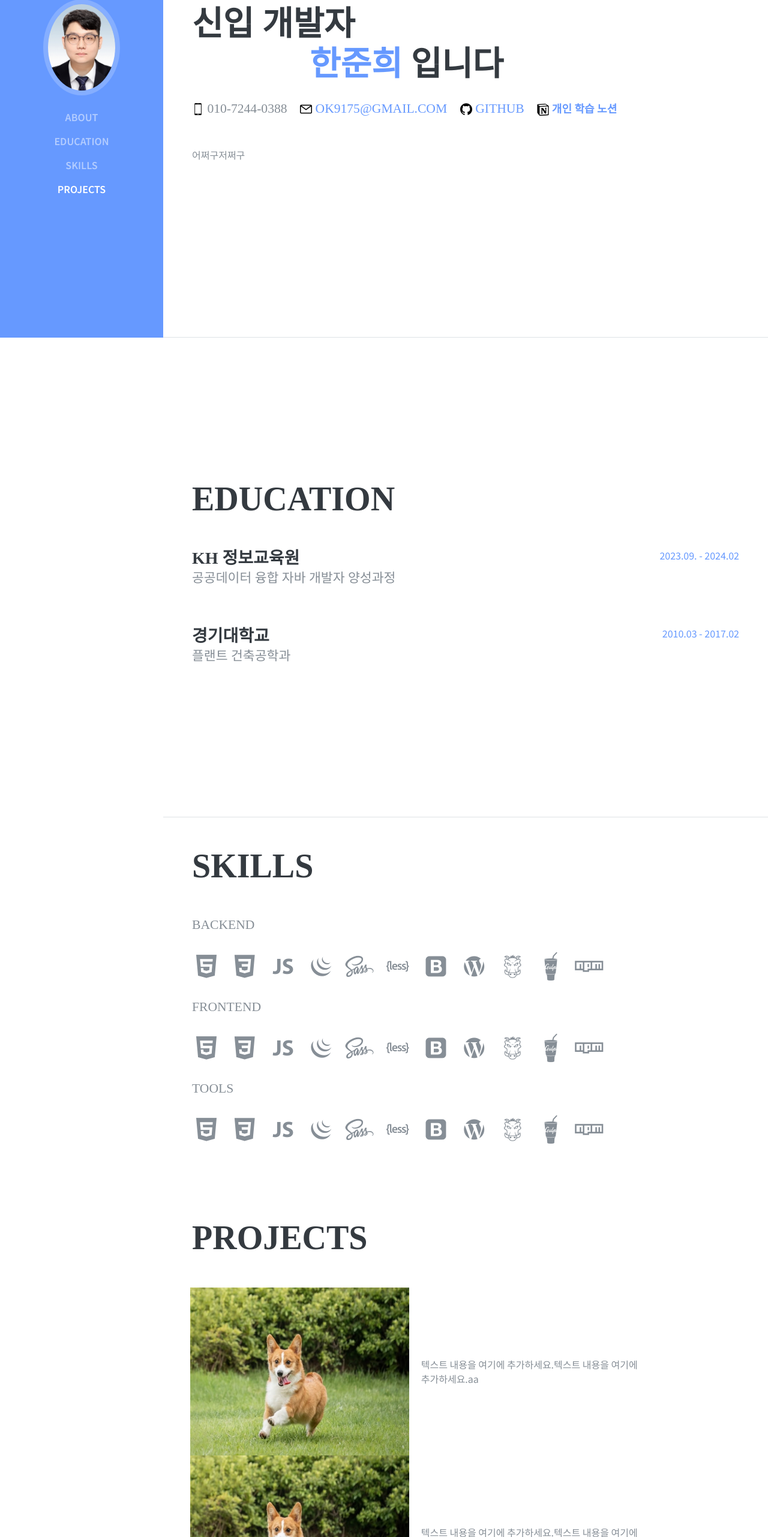
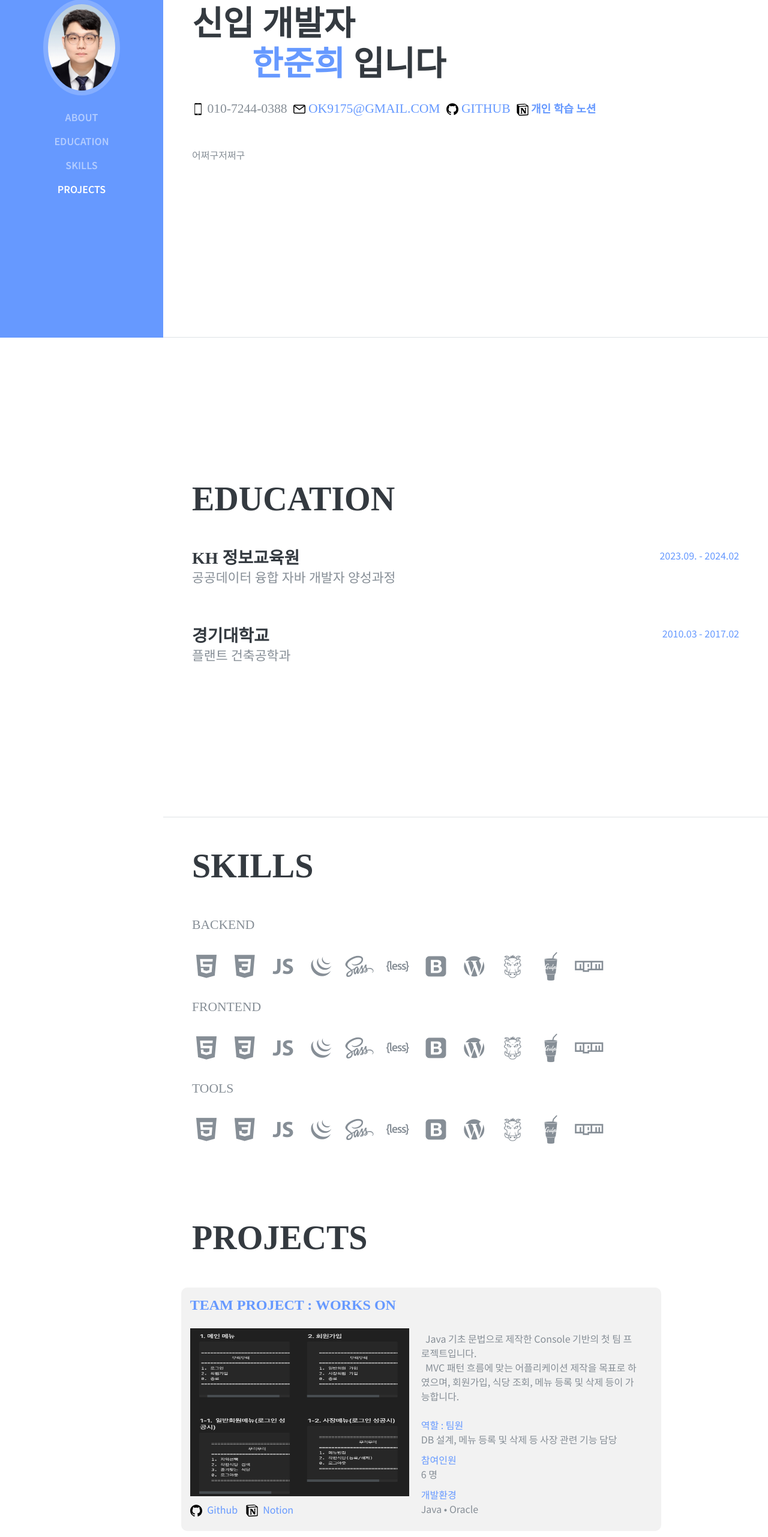
Before and after one commit to hjh705/jh_portfolio, a plain HTML site: page index.html in a window 1280 px wide. Shown: the part 237-2800 px from the top of the page at 60% size. Drawn offline with nearby package versions, Linux system fonts and the light colour scheme; a web font is replaced by a local one.

Commit message:
Feat: 포트폴리오 양식 확정

```diff
--- a/css/resume.css
+++ b/css/resume.css
@@ -116,7 +116,6 @@ a {
 
 
 /* 반응형 레이아웃을 위한 CSS */
-       /* 반응형 레이아웃을 위한 공통 CSS */
 .container {
 display: flex;
     flex-direction: column;
@@ -156,6 +155,20 @@ a {
 p {
     margin: 0;
 }
+
+/* 플젝 소개 css  */
+.container {
+  background-color: #f2f2f2; /* Light gray background */
+  margin-bottom: 20px; /* Add a little margin at the bottom */
+  padding: 15px; /* Optional: Add padding to space out the content */
+  border-radius: 10px;
+}
+
+/* 인트로 관련 css */
+
+.dynamic-space{
+  margin-left: 100px;
+}
 /* 모바일 화면에 대한 추가 CSS */
 @media (max-width: 768px) {
     .content {
@@ -165,4 +178,10 @@ a {
     .text-box .image-box{
       width: 100%;
     }
+    .dynamic-space{
+      margin-left: -2px;
     }
+    .text-box h4{
+      margin-top: 30px;
+    }
+}
--- a/index.html
+++ b/index.html
@@ -13,10 +13,11 @@
 
   <!-- Bootstrap core CSS -->
   <link href="vendor/bootstrap/css/bootstrap.min.css" rel="stylesheet">
-
   <!-- Custom fonts for this template -->
-    <link href="https://fonts.googleapis.com/css?family=Saira+Extra+Condensed:100,200,300,400,500,600,700,800,900" rel="stylesheet">
-    <link href="https://fonts.googleapis.com/css?family=Open+Sans:300,300i,400,400i,600,600i,700,700i,800,800i" rel="stylesheet">
+  <link href="https://fonts.googleapis.com/css?family=Saira+Extra+Condensed:100,200,300,400,500,600,700,800,900"
+    rel="stylesheet">
+  <link href="https://fonts.googleapis.com/css?family=Open+Sans:300,300i,400,400i,600,600i,700,700i,800,800i"
+    rel="stylesheet">
   <link href="vendor/font-awesome/css/font-awesome.min.css" rel="stylesheet">
   <link href="vendor/devicons/css/devicons.min.css" rel="stylesheet">
   <link href="vendor/simple-line-icons/css/simple-line-icons.css" rel="stylesheet">
@@ -31,7 +32,8 @@
 
   <!-- font -->
   <link rel="preconnect" href="https://fonts.gstatic.com" crossorigin>
-    <link href="https://fonts.googleapis.com/css2?family=Nanum+Pen+Script&family=Noto+Sans+KR:wght@100..900&display=swap" rel="stylesheet">
+  <link href="https://fonts.googleapis.com/css2?family=Nanum+Pen+Script&family=Noto+Sans+KR:wght@100..900&display=swap"
+    rel="stylesheet">
 
 </head>
 
@@ -44,7 +46,8 @@
         <img class="img-fluid img-profile rounded-circle mx-auto mb-2" src="img/profile.jpg" alt="">
       </span>
     </a>
-      <button class="navbar-toggler" type="button" data-toggle="collapse" data-target="#navbarSupportedContent" aria-controls="navbarSupportedContent" aria-expanded="false" aria-label="Toggle navigation">
+    <button class="navbar-toggler" type="button" data-toggle="collapse" data-target="#navbarSupportedContent"
+      aria-controls="navbarSupportedContent" aria-expanded="false" aria-label="Toggle navigation">
       <span class="navbar-toggler-icon"></span>
     </button>
     <div class="collapse navbar-collapse" id="navbarSupportedContent">
@@ -76,24 +79,32 @@
     <section class="resume-section p-3 p-lg-5 d-flex d-column" id="about">
       <div class="my-auto">
         <h2 class="mb-4">신입 개발자
-            <br/>
-            &nbsp; &nbsp; &nbsp; &nbsp; &nbsp; &nbsp; &nbsp; <span class="text-primary">한준희</span>
+          <br />
+          <span class="text-primary dynamic-space">한준희</span>
           입니다
         </h2>
-          <div class="subheading mb-5">
-            <img src="img/phone.png" width="20px" style="margin-bottom: 3px;"> 010-7244-0388 &nbsp;&nbsp;
+        <div class="subheading mb-5 d-flex flex-wrap align-items-center">
+          <div>
+            <img src="img/phone.png" width="20px" style="margin-bottom: 3px;"> 010-7244-0388
+          </div>
+          <div style="margin-left: 10px;">
             <a href="mailto:name@email.com">
               <img src="img/email.png" width="20px" style="margin-bottom: 3px;"> ok9175@gmail.com
             </a>
-            &nbsp;&nbsp;
+          </div>
+          <div style="margin-left: 10px;">
             <a href="https://github.com/hjh705">
               <img src="img/program_icon/github.svg" width="20px" style="margin-bottom: 3px;"> github
             </a>
-            &nbsp;&nbsp;
-            <a href="https://aged-serpent-82c.notion.site/350ace87bbcc4bf6a5d757753d7424b4?pvs=4" style="font-size:large; font-weight: 800;">
+          </div>
+          <div style="margin-left: 10px;">
+            <a href="https://aged-serpent-82c.notion.site/350ace87bbcc4bf6a5d757753d7424b4?pvs=4"
+              style="font-size:large; font-weight: 800;">
               <img src="img/program_icon/notion.svg" width="20px" style="margin-bottom: 3px;"> 개인 학습 노션
             </a>
           </div>
+        </div>
+
         <p class="mb-5">어쩌구저쩌구</p>
         <ul class="list-inline list-social-icons mb-0">
           <!-- <li class="list-inline-item">
@@ -335,57 +346,134 @@
       <div class="my-auto">
         <h2 class="mb-5">projects</h2>
         <div class="container">
+          <h4 style="color: #6699FF; font-weight: bolder; margin-bottom: 15px;">Team Project : Works On</h4>
           <div class="content">
             <div class="image-box">
-                    <img class="project-img"  src="img/project_img/test.jpg" style="width: 380px; height: 280px;">
+              <img class="project-img" src="img/project_img/minipj_mrmr.png" style="width: 380px; height: 280px; margin-bottom: 10px;">
+              <a href="">
+                <img src="/img/program_icon/github.svg" style="width: 20px; margin-right: 5px;"> Github
+              </a>
+              <a href="https://shqkel.notion.site/2243e57667c84446853b40633ed1cc95?pvs=4">
+                <img src="/img/program_icon/notion.svg" style="width: 20px; margin-left: 10px; margin-right: 5px;">
+                Notion
+              </a>
             </div>
-                <div class="text-box">
-                  <p>텍스트 내용을 여기에 추가하세요.텍스트 내용을 여기에 추가하세요.aa</p>
+            <div class="text-box" style="margin-top: 15px;">
+              <p>&nbsp; Java 기초 문법으로 제작한 Console 기반의 첫 팀 프로젝트입니다.
+                <br />
+                &nbsp; MVC 패턴 흐름에 맞는 어플리케이션 제작을 목표로 하였으며, 회원가입, 식당 조회, 메뉴 등록 및 삭제 등이 가능합니다.
+              </p>
+              <br />
+              <p style="color: #6699FF; margin-right: 10px; display: inline-block;">역할 : 팀원</p>
+              <br />
+              <span style="display: inline-block; margin-bottom: 10px;">
+              DB 설계, 메뉴 등록 및 삭제 등 사장 관련 기능 담당
+              </span>
+              <p style="color: #6699FF; margin-right: 10px; display: inline-block;">참여인원</p>
+              <br />
+              <span style="display: inline-block; margin-bottom: 10px;">6 명</span>
+              <br />
+              <p style="color: #6699FF; margin-right: 10px; display: inline-block;">개발환경</p>
+              <br />
+              <span style="display: inline-block; margin-bottom: 10px;">Java • Oracle</span>
             </div>
           </div>
         </div>
         <div class="container">
+          <h4 style="color: #6699FF; font-weight: bolder; margin-bottom: 15px;">Team Project : 다우미</h4>
           <div class="content">
             <div class="image-box">
-                    <img class="project-img"  src="img/project_img/test.jpg" style="width: 380px; height: 280px;">
+              <img class="project-img" src="img/project_img/minipj_mrmr.png" style="width: 380px; height: 280px; margin-bottom: 10px;">
+              <a href="https://github.com/kh352-230911/semi_diet_helper.git">
+                <img src="/img/program_icon/github.svg" style="width: 20px; margin-right: 5px;"> Github
+              </a>
+              <a href="https://shqkel.notion.site/DIET_HELPER-d21a3a4ebee54be3852d2116525f183a?pvs=4">
+                <img src="/img/program_icon/notion.svg" style="width: 20px; margin-left: 10px; margin-right: 5px;">
+                Notion
+              </a>
             </div>
-                <div class="text-box">
-                  <p>텍스트 내용을 여기에 추가하세요.텍스트 내용을 여기에 추가하세요.aa</p>
+            <div class="text-box" style="margin-top: 15px;">
+              <p>&nbsp; Java 기초 문법으로 제작한 Console 기반의 첫 팀 프로젝트입니다.
+                <br />
+                &nbsp; MVC 패턴 흐름에 맞는 어플리케이션 제작을 목표로 하였으며, 회원가입, 식당 조회, 메뉴 등록 및 삭제 등이 가능합니다.
+              </p>
+              <br />
+              <p style="color: #6699FF; margin-right: 10px; display: inline-block;">역할 : 팀장</p>
+              <br />
+              <span style="display: inline-block; margin-bottom: 10px;">
+              DB 설계, 메뉴 등록 및 삭제 등 사장 관련 기능 담당
+              </span>
+              <p style="color: #6699FF; margin-right: 10px; display: inline-block;">참여인원</p>
+              <br />
+              <span style="display: inline-block; margin-bottom: 10px;">4 명</span>
+              <br />
+              <p style="color: #6699FF; margin-right: 10px; display: inline-block;">개발환경</p>
+              <br />
+              <span style="display: inline-block; margin-bottom: 10px;">Java • Oracle</span>
             </div>
           </div>
         </div>
         <div class="container">
+          <h4 style="color: #6699FF; font-weight: bolder; margin-bottom: 15px;">개인 홈페이지</h4>
           <div class="content">
             <div class="image-box">
-                    <img class="project-img"  src="img/project_img/test.jpg" style="width: 380px; height: 280px;">
+              <img class="project-img" src="img/project_img/personal_page.png" style="width: 380px; height: 280px; margin-bottom: 10px;">
+              <a href="https://github.com/hjh705/hjh705.github.io.git">
+                <img src="/img/program_icon/github.svg" style="width: 20px; margin-right: 5px;"> Github
+              </a>
+              <a href="https://hjh705.github.io/">
+                <img src="/img/link.png" style="width: 20px; margin-right: 5px; margin-left: 10px;">
+                 Page Link
+              </a>
             </div>
-                <div class="text-box">
-                  <p>텍스트 내용을 여기에 추가하세요.텍스트 내용을 여기에 추가하세요.aa</p>
+            <div class="text-box" style="margin-top: 15px;">
+              <p>&nbsp; HTML5, CSS3, JavaScript를 학습하며 제작한 개인 홈페이지입니다.
+                <br />
+                &nbsp; 비동기 처리 없이 화면전환 없는 사용환경 구현에 중점을 두고 제작하였으며, 웹 스토리지 중 Local Strogage를 활용하여 간단한 회원 등록 기능을 구현하였습니다.
+              </p>
+              <br />
+              <br />
+              <p style="color: #6699FF; margin-right: 10px; display: inline-block;">개발환경</p>
+              <br />
+              <span style="display: inline-block; margin-bottom: 10px;">HTML5 • CSS3 • JavaScript</span>
             </div>
           </div>
         </div>
         <div class="container">
+          <h4 style="color: #6699FF; font-weight: bolder; margin-bottom: 15px;">Team Project : 무럭무럭</h4>
           <div class="content">
             <div class="image-box">
-                    <img class="project-img"  src="img/project_img/test.jpg" style="width: 380px; height: 280px;">
+              <img class="project-img" src="img/project_img/minipj_mrmr.png" style="width: 380px; height: 280px; margin-bottom: 10px;">
+              <a href="">
+                <img src="/img/program_icon/github.svg" style="width: 20px; margin-right: 5px;"> Github
+              </a>
+              <a href="https://shqkel.notion.site/2243e57667c84446853b40633ed1cc95?pvs=4">
+                <img src="/img/program_icon/notion.svg" style="width: 20px; margin-left: 10px; margin-right: 5px;">
+                Notion
+              </a>
             </div>
-                <div class="text-box">
-                  <p>텍스트 내용을 여기에 추가하세요.텍스트 내용을 여기에 추가하세요.aa</p>
+            <div class="text-box" style="margin-top: 15px;">
+              <p>&nbsp; Java 기초 문법으로 제작한 Console 기반의 첫 팀 프로젝트입니다.
+                <br />
+                &nbsp; MVC 패턴 흐름에 맞는 어플리케이션 제작을 목표로 하였으며, 회원가입, 식당 조회, 메뉴 등록 및 삭제 등이 가능합니다.
+              </p>
+              <br />
+              <p style="color: #6699FF; margin-right: 10px; display: inline-block;">역할 : 팀장</p>
+              <br />
+              <span style="display: inline-block; margin-bottom: 10px;">
+              DB 설계, 메뉴 등록 및 삭제 등 사장 관련 기능 담당
+              </span>
+              <p style="color: #6699FF; margin-right: 10px; display: inline-block;">참여인원</p>
+              <br />
+              <span style="display: inline-block; margin-bottom: 10px;">3 명</span>
+              <br />
+              <p style="color: #6699FF; margin-right: 10px; display: inline-block;">개발환경</p>
+              <br />
+              <span style="display: inline-block; margin-bottom: 10px;">Java • Oracle</span>
             </div>
           </div>
         </div>
-          <div class="container">
-            <div class="content">
-                <div class="image-box">
-                    <img class="project-img"  src="img/project_img/test.jpg" style="width: 380px; height: 280px;">
       </div>
-                <div class="text-box">
-                  <p>텍스트 내용을 여기에 추가하세요.텍스트 내용을 여기에 추가하세요.aa</p>
-                </div>
-            </div>
-          </div>
-
-
   </div>
   </section>
 
```
Also changed, not shown: img/link.png (added), img/project_img/minipj_mrmr.png (added), img/project_img/test.jpg (deleted), 1 other file. Lines whose indentation alone changed are shown as unchanged.
